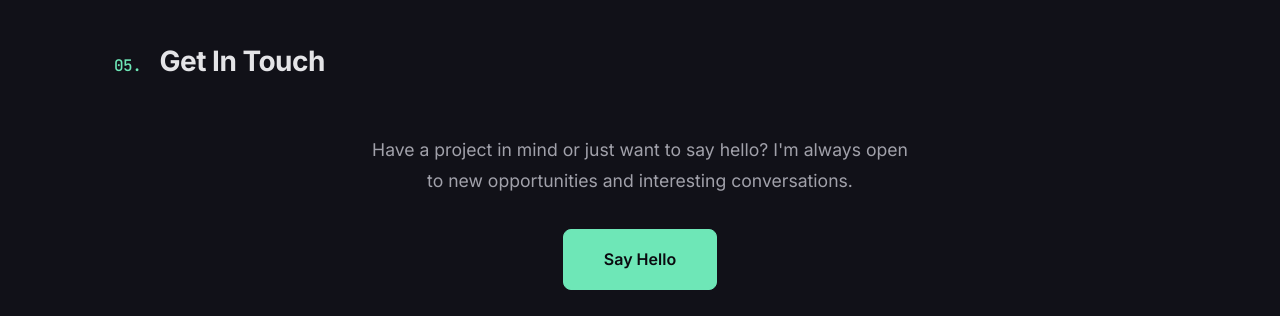
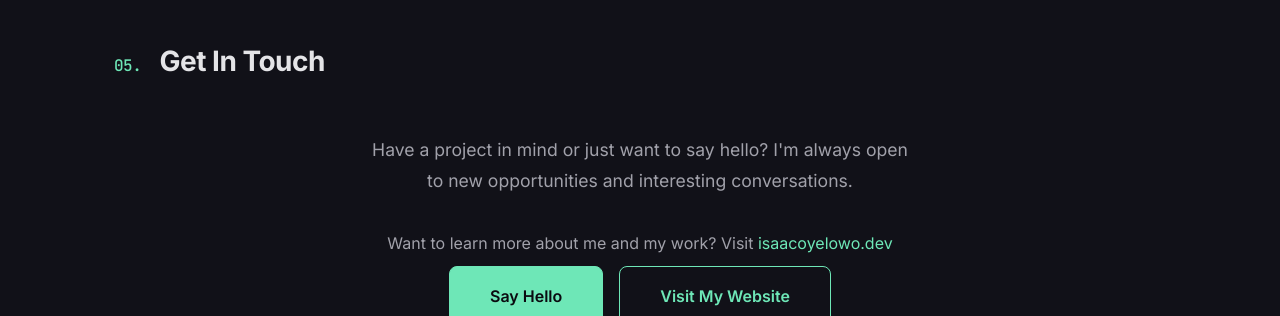
Before and after one commit to webmonk/webmonk.github.io, a plain HTML site: page index.html in a window 1280 px wide. Shown: the part 3807-4123 px from the top of the page. Drawn offline with Linux system fonts and the light colour scheme; no server answers.

Commit message:
Update email and add link to isaacoyelowo.dev

```diff
--- a/index.html
+++ b/index.html
@@ -196,7 +196,11 @@
       <h2 class="section-title"><span class="section-number">05.</span> Get In Touch</h2>
       <div class="contact-content">
         <p class="contact-text">Have a project in mind or just want to say hello? I'm always open to new opportunities and interesting conversations.</p>
-        <a href="mailto:hello@webmonk.dev" class="btn btn-primary btn-lg">Say Hello</a>
+        <p class="contact-text contact-website">Want to learn more about me and my work? Visit <a href="https://www.isaacoyelowo.dev" target="_blank" rel="noopener">isaacoyelowo.dev</a></p>
+        <div class="contact-buttons">
+          <a href="mailto:hi@isaacoyelowo.dev" class="btn btn-primary btn-lg">Say Hello</a>
+          <a href="https://www.isaacoyelowo.dev" target="_blank" rel="noopener" class="btn btn-outline btn-lg">Visit My Website</a>
+        </div>
         <div class="contact-socials">
           <a href="https://github.com/webmonk" target="_blank" rel="noopener" aria-label="GitHub">
             <svg width="24" height="24" viewBox="0 0 24 24" fill="none" stroke="currentColor" stroke-width="2"><path d="M9 19c-5 1.5-5-2.5-7-3m14 6v-3.87a3.37 3.37 0 0 0-.94-2.61c3.14-.35 6.44-1.54 6.44-7A5.44 5.44 0 0 0 20 4.77 5.07 5.07 0 0 0 19.91 1S18.73.65 16 2.48a13.38 13.38 0 0 0-7 0C6.27.65 5.09 1 5.09 1A5.07 5.07 0 0 0 5 4.77a5.44 5.44 0 0 0-1.5 3.78c0 5.42 3.3 6.61 6.44 7A3.37 3.37 0 0 0 9 18.13V22"/></svg>
--- a/style.css
+++ b/style.css
@@ -784,6 +784,18 @@ ul {
   line-height: 1.8;
 }
 
+.contact-website {
+  font-size: 1rem;
+  margin-bottom: 8px;
+}
+
+.contact-buttons {
+  display: flex;
+  gap: 16px;
+  justify-content: center;
+  flex-wrap: wrap;
+}
+
 .contact-socials {
   display: flex;
   justify-content: center;
```
